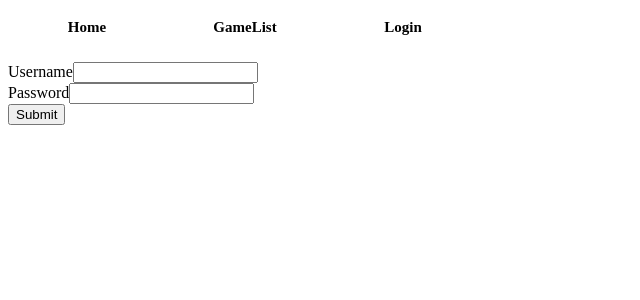
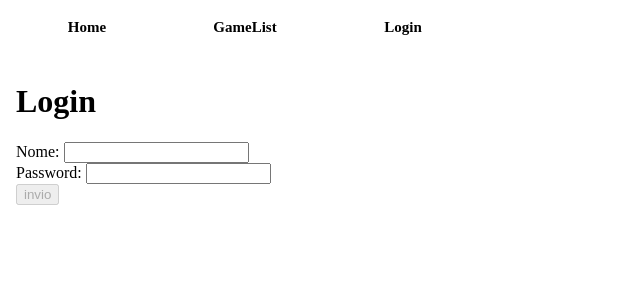
Before and after one commit to amanpreet98singh/Esericizio, an Angular app: page /Login in a window 1280 px wide. Shown: the top 300 px of the page, without its empty margins (0-640 px from the left). Built offline with nearby package versions, Linux system fonts and the light colour scheme.

Commit message:
cambiato template form

```diff
--- a/src/app/components/forms/template-form/template-form.component.html
+++ b/src/app/components/forms/template-form/template-form.component.html
@@ -1,10 +1,21 @@
-<form #loginForm="ngForm">
-    <div class="form-group">
-        <label for="nome">Username</label>
-        <input type="text" id="nome" required>
-        <br>
-        <label for="password">Password</label>
-        <input type="password" class="form-control" id="password" required>
-    </div>
-    <button type="submit" [disabled]="!loginForm.form.valid">Submit</button>
-</form>
+<html>
+
+<head>
+</head>
+
+<body>
+    <form #loginForm="ngForm">
+        <h1>Login</h1>
+        <div class="form-group">
+            <label for="nome">Nome: </label>
+            <input type="text" class="form-control" id="name" required [ngModel]="model.name" name="nameInput" #name="ngModel"><br>
+            <div [hidden]="name.valid || name.pristine">Nome è richiesto</div>
+            <label for="password">Password: </label>
+            <input type="password" class="form-control" id="password" required [(ngModel)]="model.password" name="psw" #psw="ngModel">
+            <div [hidden]="psw.valid || psw.pristine">La psw è obbligatoria</div>
+        </div>
+        <button type="submit" class="btn btn-success" [disabled]="!loginForm.form.valid" (click)="control(name.value,psw.value); loginForm.reset()">invio</button>
+    </form>
+</body>
+
+</html>
--- a/src/app/components/forms/template-form/template-form.component.ts
+++ b/src/app/components/forms/template-form/template-form.component.ts
@@ -1,5 +1,6 @@
 import { Component, OnInit } from '@angular/core';
 import { LoginService } from 'src/app/services/login.service';
+import { Router } from '@angular/router';
 
 @Component({
   selector: 'app-template-form',
@@ -7,9 +8,10 @@ import { LoginService } from 'src/app/services/login.service';
   styleUrls: ['./template-form.component.scss']
 })
 export class TemplateFormComponent implements OnInit {
-  constructor(private loginServices: LoginService) { }
 
-  // loginList: { name: string, power: string }[] = [];
+  constructor(private utList: LoginService, private router:Router) { }
+
+  //loginList: { name: string, power: string }[] = [];
 
   model: { name: string, password: string } = {
     name: '',
@@ -18,4 +20,20 @@ export class TemplateFormComponent implements OnInit {
   ngOnInit(): void {
   }
 
+    control(ut:string, psw:string){
+      const control = this.utList.control(ut,psw);
+      if(control!='nope'){
+          sessionStorage.setItem('login', control);
+          sessionStorage.setItem('utente',ut);
+          alert("login effettuato "+control);
+          this.router.navigateByUrl('/Home');
+      }
+    else{
+        sessionStorage.removeItem('login');
+        sessionStorage.removeItem('utente');
+        alert("login errato");
+        this.router.navigateByUrl('/Login');
+      }
+    }
+
 }
```
